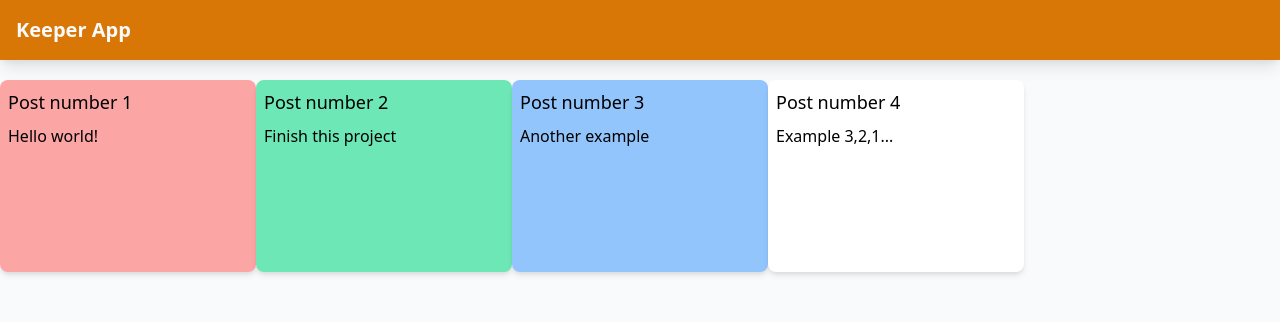
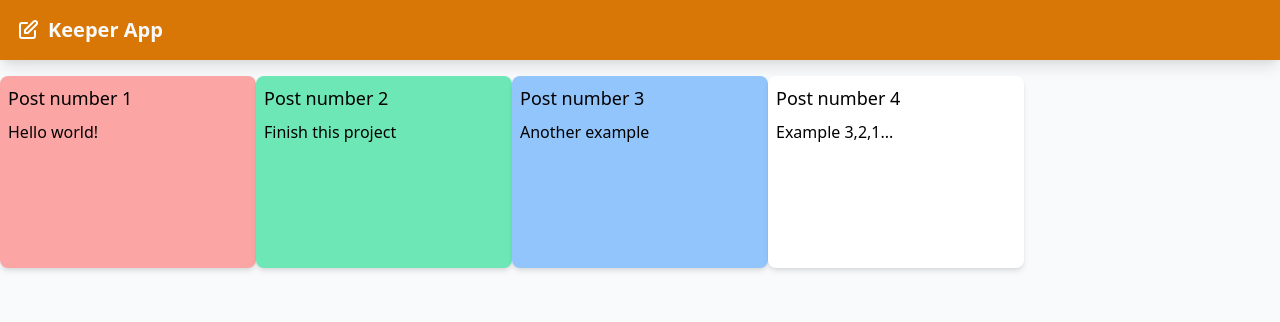
Before and after one commit to PieroNarciso/note-taking-app, a React (Create React App) app: page / in a window 1280 px wide. Shown: the top 322 px of the page. Built offline with nearby package versions, Linux system fonts and the light colour scheme.

Commit message:
Added Icon to header

```diff
--- a/src/App.js
+++ b/src/App.js
@@ -7,7 +7,7 @@ function App() {
   return (
     <div className="App">
       <Header />
-      <div className="my-5">
+      <div>
         <Dashboard />
       </div>
     </div>
--- a/src/components/Header.jsx
+++ b/src/components/Header.jsx
@@ -2,7 +2,21 @@ import React from 'react';
 
 const header = () => {
   return (
-    <header className="px-4 py-4 bg-yellow-600 shadow-lg">
+    <header className="flex items-center px-4 py-4 bg-yellow-600 shadow-lg space-x-2">
+      <svg
+        className="w-6 h-6 text-white"
+        fill="none"
+        stroke="currentColor"
+        viewBox="0 0 24 24"
+        xmlns="http://www.w3.org/2000/svg"
+      >
+        <path
+          strokeLinecap="round"
+          strokeLinejoin="round"
+          strokeWidth="2"
+          d="M11 5H6a2 2 0 00-2 2v11a2 2 0 002 2h11a2 2 0 002-2v-5m-1.414-9.414a2 2 0 112.828 2.828L11.828 15H9v-2.828l8.586-8.586z"
+        ></path>
+      </svg>
       <h1 className="text-xl font-semibold text-gray-50">Keeper App</h1>
     </header>
   );
```
